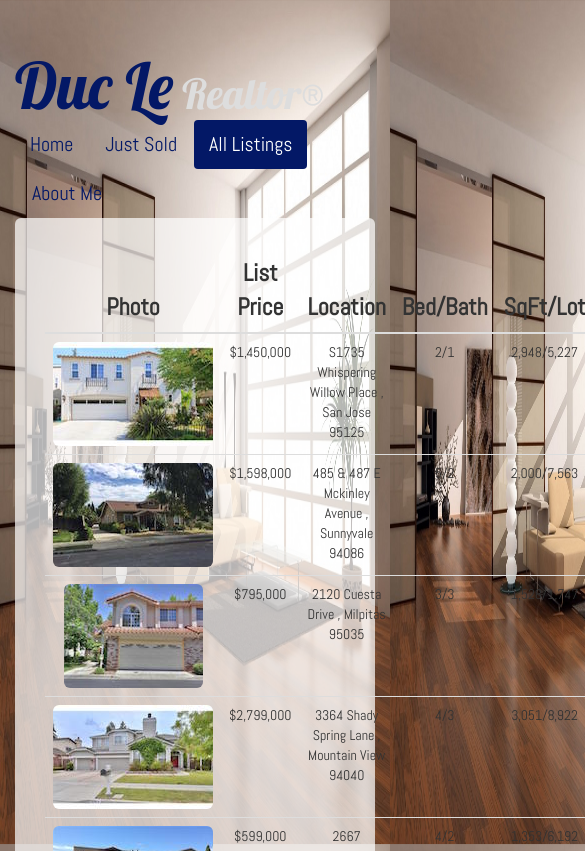
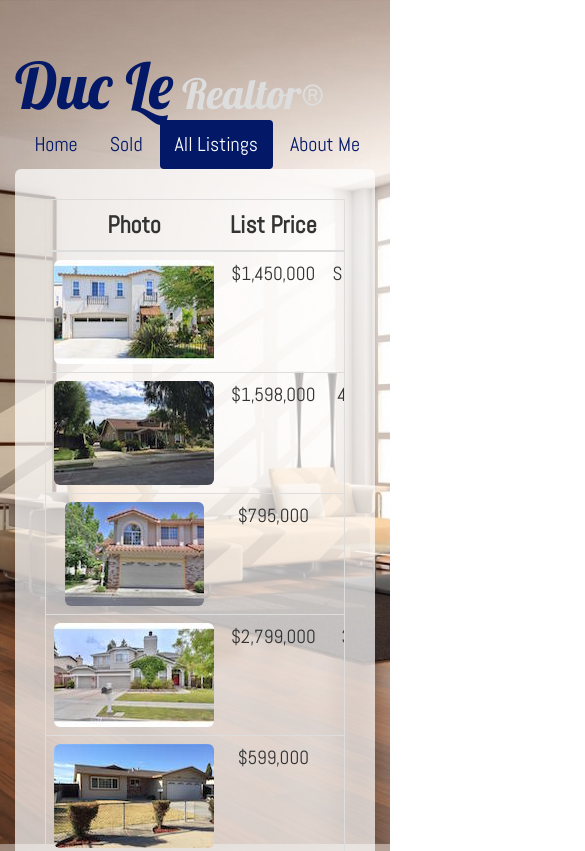
Before and after one commit to livewell/DucLe-Realtor, a plain HTML site: page active.html in a window 390 px wide. Shown: the top 851 px of the page, 585 px wide, since content can reach past the window. Drawn offline with nearby package versions, Linux system fonts and the light colour scheme; a script that the page names is missing.

Commit message:
made table responsive

```diff
--- a/active.html
+++ b/active.html
@@ -28,7 +28,7 @@
             <nav>
                 <ul class="nav nav-pills pull-right blue">
                     <li role="presentation"><a href="index.html">Home</a></li>
-                    <li role="presentation"><a href="sold.html">Just Sold</a></li>
+                    <li role="presentation"><a href="sold.html">Sold</a></li>
                     <li role="presentation" class="active"><a href="active.html">All Listings</a></li>
                     <li role="presentation"><a href="aboutme.html">About Me</a></li>
                 </ul>
@@ -38,7 +38,8 @@
     <!-- List of Houses (Active) -->
     <div class="container">
         <div class="jumbotron">
-            <table class="table responsive">
+           <div class="table-responsive">
+            <table class="table">
                 <thead>
                     <tr>
                         <th>Photo</th>
@@ -56,7 +57,7 @@
                         </td>
                         <td>$1,450,000</td>
                         <td>S1735 Whispering Willow Place , San Jose 95125 </td>
-                        <td>2/1</td>
+                        <td>4/3</td>
                         <td>2,948/5,227</td>
                         <td>Yes</td>
                     </tr>
--- a/css/main.css
+++ b/css/main.css
@@ -5,7 +5,10 @@ body {
     background-image: url("../img/bg.jpg");
     background-repeat: no-repeat;
     background-attachment: fixed;
-    background-size: 100%;
+    -webkit-background-size: cover;
+    -moz-background-size: cover;
+    -o-background-size: cover;
+    background-size: cover;
 }
 
 h3 small {
@@ -153,6 +156,10 @@ li {
     font-size: 24px;
 }
 
+.table td{
+    font-size: 19px;
+}
+
 .table {
     font-family: 'Abel', sans-serif;
 }
```
Also changed, not shown: aboutme.html (+1 -1 lines), aboutmev.html (+1 -1 lines), index.html (+3 -3 lines), sold.html (+3 -2 lines).
